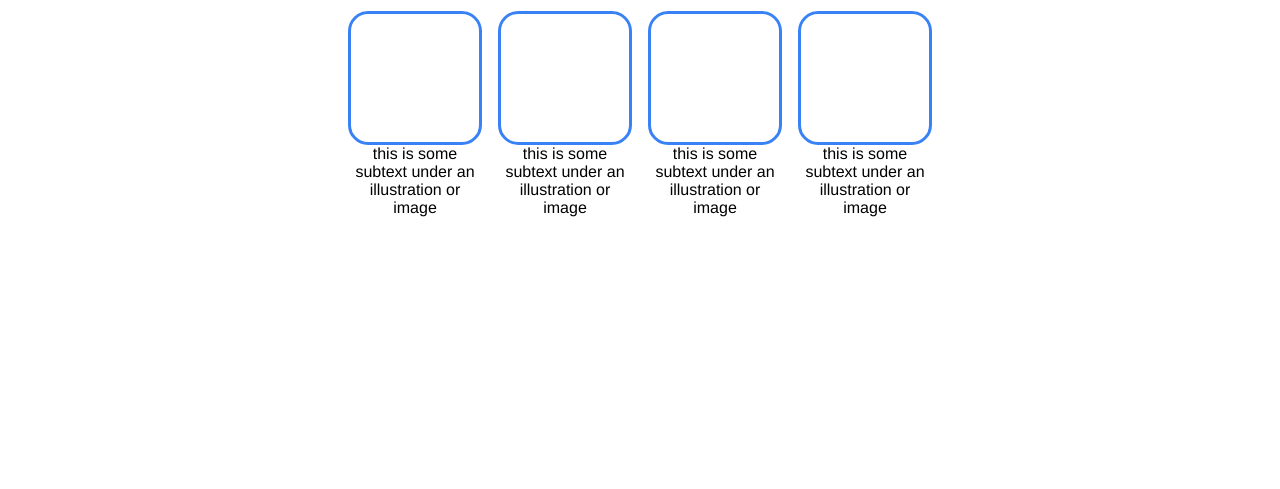
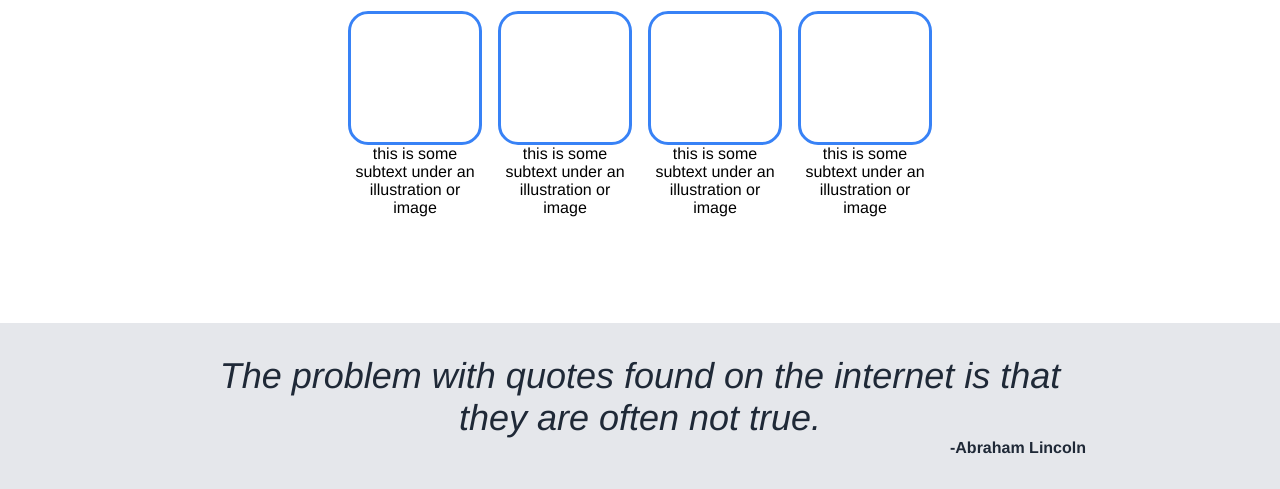
Before and after one commit to Eliana-2/odin-landing-page, a plain HTML site: page index.html in a window 1280 px wide. Shown: the part 496-985 px from the top of the page. Before the commit the page ends 819 px from the top, so only its background shows below. Drawn offline with Linux system fonts and the light colour scheme.

Commit message:
Add HTML and CSS to third section of landing page

```diff
--- a/index.html
+++ b/index.html
@@ -49,7 +49,12 @@
         </li>
       </ul>
     </div>
-    <div class="lower"></div>
+    <div class="lower">
+      <div class="quote-container">
+        <p class="quote">The problem with quotes found on the internet is that they are often not true.</p>
+        <div class="author">-Abraham Lincoln</div>
+      </div>
+    </div>
   </div>
   <div class="footer"></div>
 </body>
--- a/style.css
+++ b/style.css
@@ -106,3 +106,28 @@ button {
   justify-content: center;
   padding-bottom: 106px;
 }
+
+.lower {
+  background-color: #E5E7EB;
+  display: flex;
+  justify-content: center;
+}
+
+.quote {
+  font-size: 36px;
+  font-weight: 100;
+  font-style: italic;
+  color: #1F2937;
+  margin: 0px;
+  text-align: center;
+}
+
+.author {
+  color: #1F2937;
+  font-weight: bold;
+  text-align:right;
+}
+
+.quote-container {
+  padding: 32px 194px 32px 194px;
+}
```
